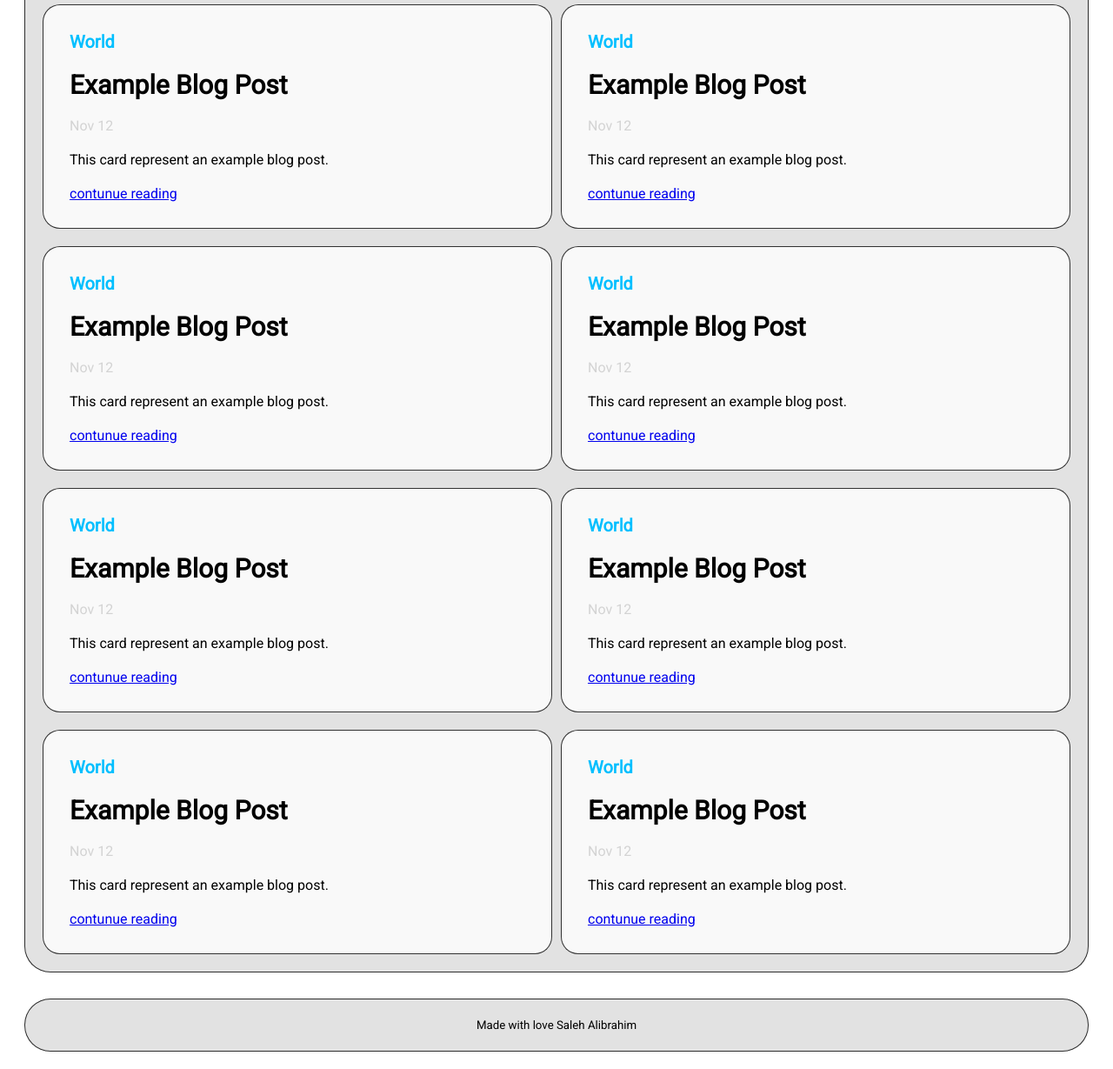
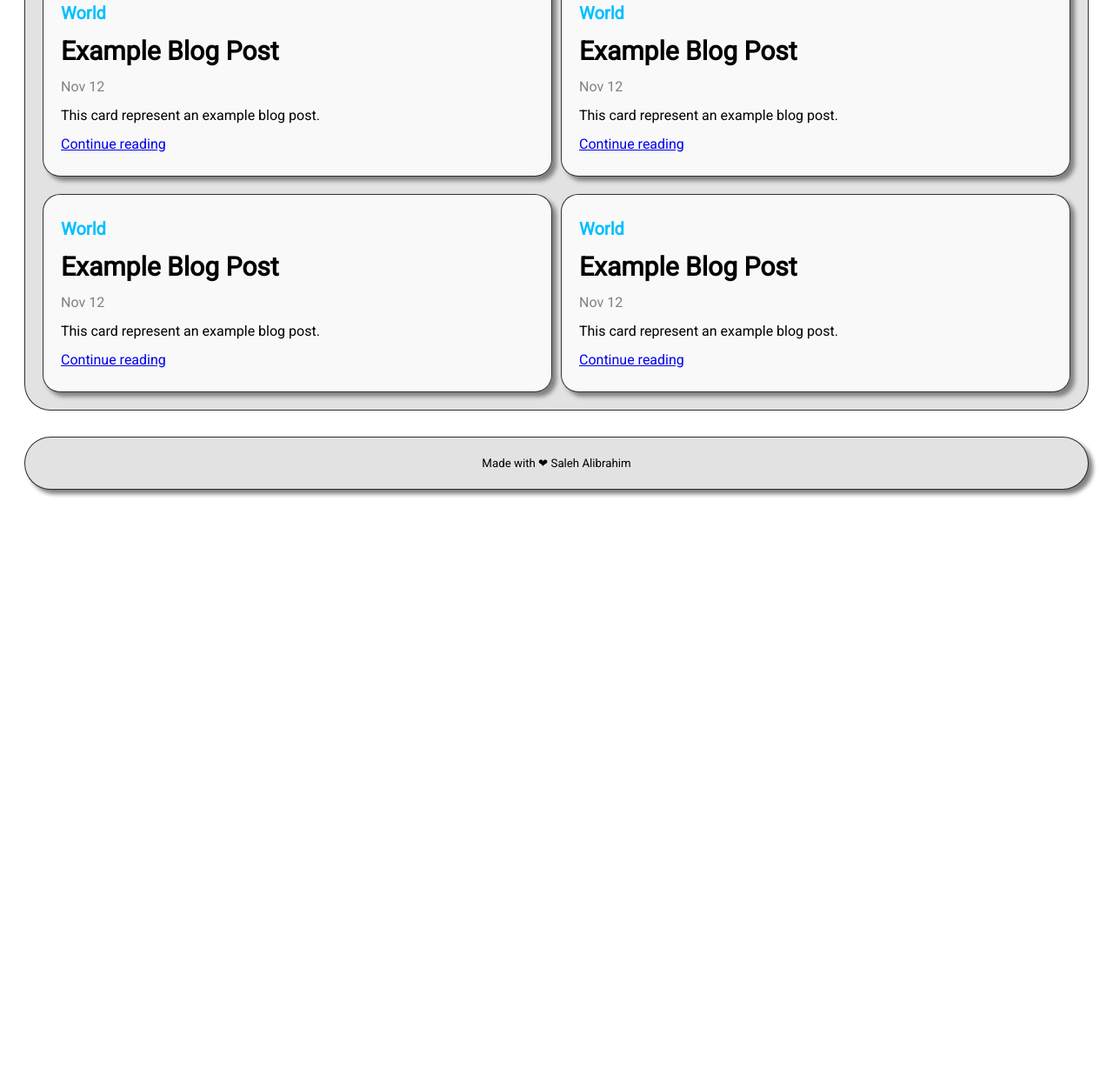
Before and after one commit to Saleh-Albrahim/Personal-Blog-Website, a plain HTML site: page index.html in a window 1280 px wide. Shown: the part 417-1646 px from the top of the page at 87% size. After the commit the page ends 1000 px from the top, so only its background shows below. Drawn offline with Linux system fonts and the light colour scheme.

Commit message:
feat: add post page

```diff
--- /dev/null
+++ b/css/main.css
@@ -0,0 +1,111 @@
+@import url('https://fonts.googleapis.com/css2?family=Roboto&display=swap');
+
+body{
+    font-family: 'Roboto' !important;
+    background-color: rgba(255, 255, 255, 0.8);
+}
+
+h1, h5 {
+    font-weight: 100;
+}
+.container{
+    display:grid;
+    grid-template-areas:
+    "hd hd hd hd hd hd"
+    "main main main main main main"
+    "ft ft ft ft ft ft";
+    margin: 20px;
+    grid-gap:  20px 0;
+}
+.header{
+    grid-area:hd;
+    display: flex;
+    background-color: #e2e2e2 ;
+    border: 1px solid rgba(0, 0, 0, 0.8);
+    border-radius: 30px;
+    justify-content: space-around;
+    align-items: center;
+    box-shadow: 5px 5px 5px gray;
+}
+.header input{
+    padding: 8px;
+}
+
+.main{
+    grid-area:main;
+    display: grid;
+    grid-template-columns: 1fr 1fr;
+    background-color: #e2e2e2 ;
+    border: 1px solid rgba(0, 0, 0, 0.8);
+    padding: 20px;
+    grid-gap: 20px 10px;
+    border-radius: 30px;
+}
+.grid-card {
+    border: 1px solid rgba(0, 0, 0, 0.8);
+    padding: 20px;
+    display: flex;
+    background-color: rgba(255, 255, 255, 0.8);
+    border-radius: 20px;
+    flex-direction: column;
+    box-shadow: 5px 5px 5px gray;
+}
+
+.grid-card >* {
+    margin: 7px 0;
+}
+
+.blog-type{
+    color:#00BFFF	;
+    font-weight: 900;
+    font-size: 20px;
+}
+
+.blog-title{
+    font-size: 30px;
+    font-weight: 900;
+}
+.blog-date{
+    color: gray;
+}
+
+
+.footer{
+    grid-area:ft;
+    display: flex;
+    margin-top: 10px;
+    background-color: #e2e2e2 ;
+    border: 1px solid rgba(0, 0, 0, 0.8);
+    border-radius: 30px;
+    justify-content: center;
+    align-content: center;
+    box-shadow: 5px 5px 5px gray;
+}
+
+
+/* In case of tablet users: */
+@media screen and (min-width: 701px) and (max-width: 1050px) {
+    .main {
+        grid-template-columns: 1fr;
+        }
+        .header{
+            justify-content: center;
+            align-items: center;
+            flex-direction: column;
+            padding: 10px;
+        }
+
+}
+  /* In case of mobile users: */
+@media screen and (max-width: 700px){
+    .main {
+    grid-template-columns: 1fr;
+    }
+    .header{
+        justify-content: center;
+        align-items: center;
+        flex-direction: column;
+        padding: 10px;
+    }
+
+}
--- a/css/style.css
+++ b/css/post.css
@@ -12,7 +12,7 @@ h1, h5 {
     display:grid;
     grid-template-areas:
     "hd hd hd hd hd hd"
-    "main main main main main main"
+    "main main main main main side"
     "ft ft ft ft ft ft";
     margin: 20px;
     grid-gap:  20px 0;
@@ -25,6 +25,7 @@ h1, h5 {
     border-radius: 30px;
     justify-content: space-around;
     align-items: center;
+    box-shadow: 5px 5px 5px gray;
 }
 .header input{
     padding: 8px;
@@ -33,24 +34,25 @@ h1, h5 {
 .main{
     grid-area:main;
     display: grid;
-    grid-template-columns: 1fr 1fr;
+    grid-template-columns: 1fr;
     background-color: #e2e2e2 ;
     border: 1px solid rgba(0, 0, 0, 0.8);
     padding: 20px;
     grid-gap: 20px 10px;
     border-radius: 30px;
 }
-.main .grid-item {
+.grid-card {
     border: 1px solid rgba(0, 0, 0, 0.8);
     padding: 20px;
     display: flex;
     background-color: rgba(255, 255, 255, 0.8);
     border-radius: 20px;
     flex-direction: column;
+    box-shadow: 5px 5px 5px gray;
 }
 
-.grid-item >* {
-    margin: 10px;
+.grid-card >* {
+    margin: 7px 0;
 }
 
 .blog-type{
@@ -64,7 +66,7 @@ h1, h5 {
     font-weight: 900;
 }
 .blog-date{
-    color: lightgray;
+    color: gray;
 }
 
 
@@ -77,4 +79,33 @@ h1, h5 {
     border-radius: 30px;
     justify-content: center;
     align-content: center;
+    box-shadow: 5px 5px 5px gray;
 }
+
+
+/* In case of tablet users: */
+@media screen and (min-width: 701px) and (max-width: 1050px) {
+    .main {
+        grid-template-columns: 1fr;
+        }
+        .header{
+            justify-content: center;
+            align-items: center;
+            flex-direction: column;
+            padding: 10px;
+        }
+
+}
+  /* In case of mobile users: */
+@media screen and (max-width: 700px){
+    .main {
+    grid-template-columns: 1fr;
+    }
+    .header{
+        justify-content: center;
+        align-items: center;
+        flex-direction: column;
+        padding: 10px;
+    }
+
+}
--- a/index.html
+++ b/index.html
@@ -4,8 +4,8 @@
 <head>
     <meta charset="UTF-8">
     <meta name="viewport" content="width=device-width, initial-scale=1.0">
-    <title>Personal Blog</title>
-    <link rel="stylesheet" href="css/style.css">
+    <title>Saleh Blog Website</title>
+    <link rel="stylesheet" href="css/main.css">
 </head>
 
 <body>
@@ -16,92 +16,62 @@
 
         <!--Start of The Header -->
         <header class="header">
-            <a href="#">Subscribe</a>
-            <h1>Saleh Personal blog</h1>
+            <a href="post.html">Subscribe</a>
+            <h1>Saleh Blog Website</h1>
             <input placeholder="Search here" type="search">
         </header>
         <!--End of The Header -->
 
 
-
-
         <!--Start of The Main -->
         <main class="main">
-            <div class="grid-item">
+            <div class="grid-card">
                 <p class="blog-type">World</p>
                 <p class="blog-title">Example Blog Post</p>
                 <p class="blog-date">Nov 12</p>
                 <p class="blog-desc">This card represent an example blog post.</p>
-                <a class="blog-extra" href="#">contunue reading</a>
+                <a class="blog-extra" href="post.html">Continue reading</a>
             </div>
-            <div class="grid-item">
+            <div class="grid-card">
                 <p class="blog-type">World</p>
                 <p class="blog-title">Example Blog Post</p>
                 <p class="blog-date">Nov 12</p>
                 <p class="blog-desc">This card represent an example blog post.</p>
-                <a class="blog-extra" href="#">contunue reading</a>
+                <a class="blog-extra" href="post.html">Continue reading</a>
             </div>
-            <div class="grid-item">
+            <div class="grid-card">
                 <p class="blog-type">World</p>
                 <p class="blog-title">Example Blog Post</p>
                 <p class="blog-date">Nov 12</p>
                 <p class="blog-desc">This card represent an example blog post.</p>
-                <a class="blog-extra" href="#">contunue reading</a>
+                <a class="blog-extra" href="post.html">Continue reading</a>
             </div>
-            <div class="grid-item">
+            <div class="grid-card">
                 <p class="blog-type">World</p>
                 <p class="blog-title">Example Blog Post</p>
                 <p class="blog-date">Nov 12</p>
                 <p class="blog-desc">This card represent an example blog post.</p>
-                <a class="blog-extra" href="#">contunue reading</a>
+                <a class="blog-extra" href="post.html">Continue reading</a>
             </div>
-            <div class="grid-item">
+            <div class="grid-card">
                 <p class="blog-type">World</p>
                 <p class="blog-title">Example Blog Post</p>
                 <p class="blog-date">Nov 12</p>
                 <p class="blog-desc">This card represent an example blog post.</p>
-                <a class="blog-extra" href="#">contunue reading</a>
+                <a class="blog-extra" href="post.html">Continue reading</a>
             </div>
-            <div class="grid-item">
+            <div class="grid-card">
                 <p class="blog-type">World</p>
                 <p class="blog-title">Example Blog Post</p>
                 <p class="blog-date">Nov 12</p>
                 <p class="blog-desc">This card represent an example blog post.</p>
-                <a class="blog-extra" href="#">contunue reading</a>
-            </div>
-            <div class="grid-item">
-                <p class="blog-type">World</p>
-                <p class="blog-title">Example Blog Post</p>
-                <p class="blog-date">Nov 12</p>
-                <p class="blog-desc">This card represent an example blog post.</p>
-                <a class="blog-extra" href="#">contunue reading</a>
-            </div>
-            <div class="grid-item">
-                <p class="blog-type">World</p>
-                <p class="blog-title">Example Blog Post</p>
-                <p class="blog-date">Nov 12</p>
-                <p class="blog-desc">This card represent an example blog post.</p>
-                <a class="blog-extra" href="#">contunue reading</a>
-            </div>
-            <div class="grid-item">
-                <p class="blog-type">World</p>
-                <p class="blog-title">Example Blog Post</p>
-                <p class="blog-date">Nov 12</p>
-                <p class="blog-desc">This card represent an example blog post.</p>
-                <a class="blog-extra" href="#">contunue reading</a>
-            </div>
-            <div class="grid-item">
-                <p class="blog-type">World</p>
-                <p class="blog-title">Example Blog Post</p>
-                <p class="blog-date">Nov 12</p>
-                <p class="blog-desc">This card represent an example blog post.</p>
-                <a class="blog-extra" href="#">contunue reading</a>
+                <a class="blog-extra" href="post.html">Continue reading</a>
             </div>
         </main>
         <!--End of The Main -->
         <!--Start of The Footer -->
         <footer class="footer">
-            <h5>Made with love Saleh Alibrahim</h5>
+            <h5>Made with ❤ Saleh Alibrahim</h5>
         </footer>
         <!--End of The Footer -->
     </div>
```
Also changed, not shown: post.html (added, +63 -0 lines).
